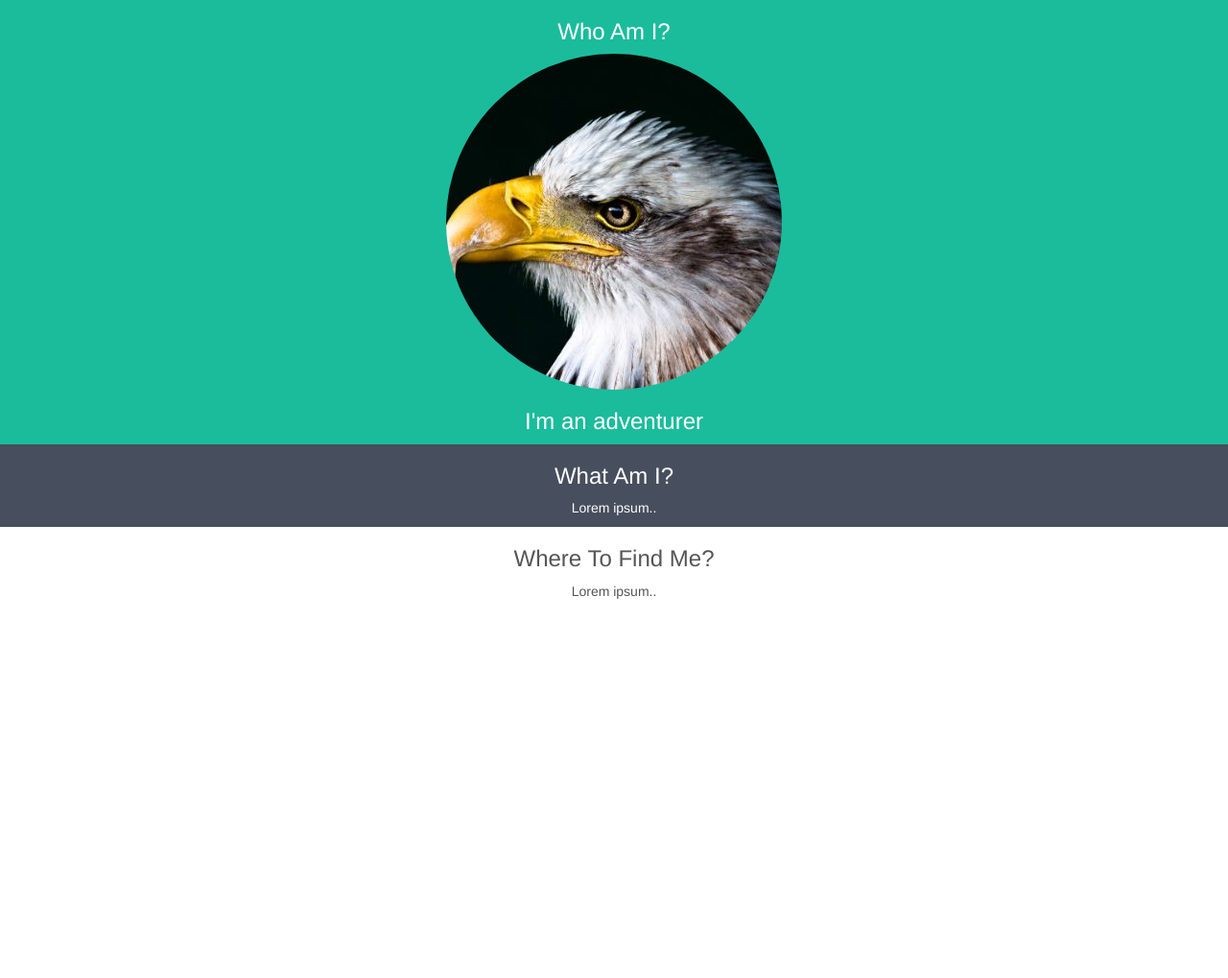
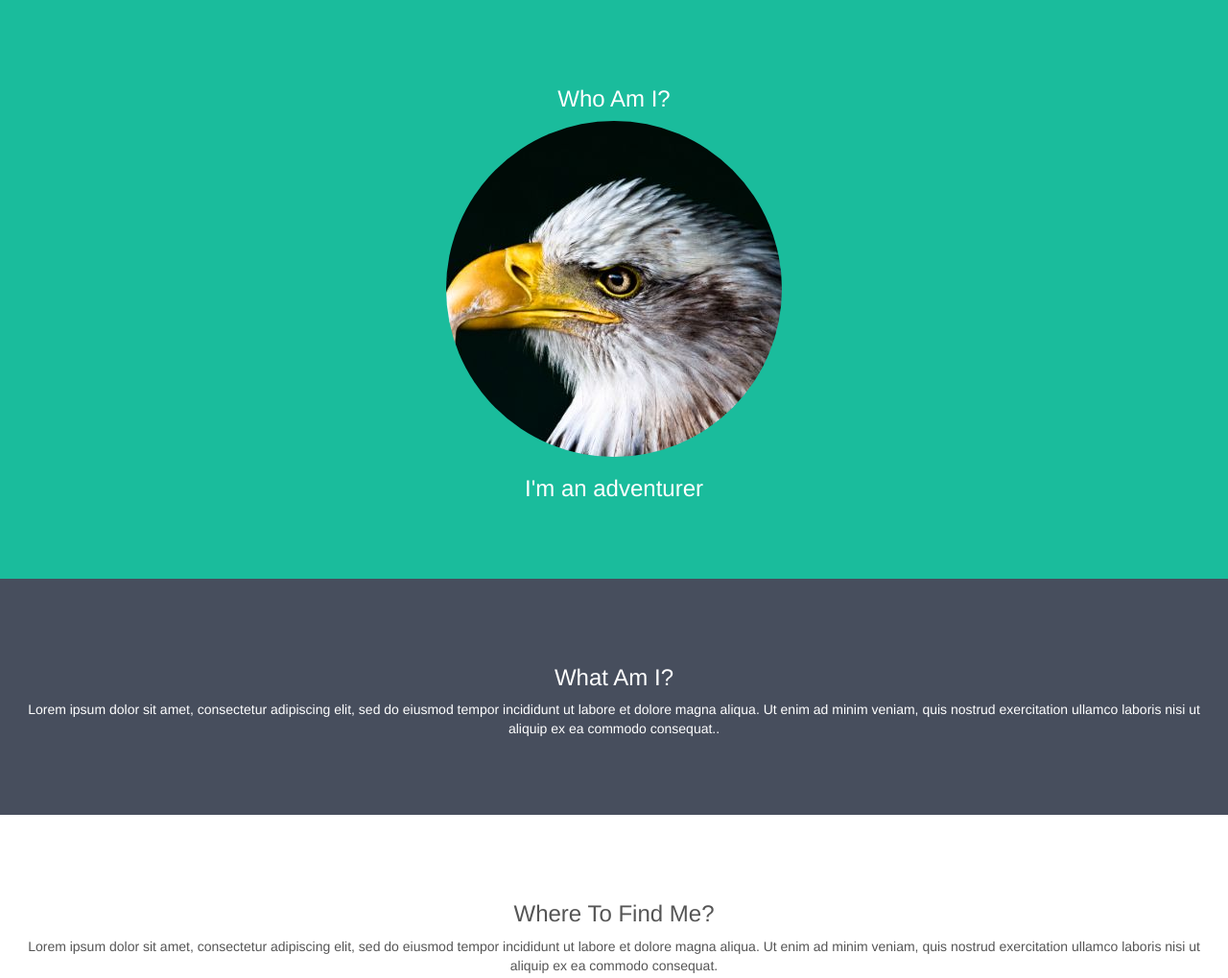
Before and after one commit to Arlissonjaques/mentoria-desenvolvendome, a plain HTML site: page 1-Sentir/index.html in a window 1280 px wide. Shown: the whole page at 96% size. Before the commit the page ends 800 px from the top, so only its background shows below. Drawn offline with nearby package versions, Linux system fonts and the light colour scheme.

Commit message:
Add padding and more text

```diff
--- a/1-Sentir/index.html
+++ b/1-Sentir/index.html
@@ -20,12 +20,14 @@
 
     <div class="container-fluid bg-2 text-center">
       <h3>What Am I?</h3>
-      <p>Lorem ipsum..</p>
+
+      <p>Lorem ipsum dolor sit amet, consectetur adipiscing elit, sed do eiusmod tempor incididunt ut labore et dolore magna aliqua. Ut enim ad minim veniam, quis nostrud exercitation ullamco laboris nisi ut aliquip ex ea commodo consequat..</p>
     </div>
 
     <div class="container-fluid bg-3 text-center">
       <h3>Where To Find Me?</h3>
-      <p>Lorem ipsum..</p>
+
+      <p>Lorem ipsum dolor sit amet, consectetur adipiscing elit, sed do eiusmod tempor incididunt ut labore et dolore magna aliqua. Ut enim ad minim veniam, quis nostrud exercitation ullamco laboris nisi ut aliquip ex ea commodo consequat.</p>
     </div>
 
   </body>
--- a/1-Sentir/styles/main.css
+++ b/1-Sentir/styles/main.css
@@ -12,3 +12,8 @@
     background-color: #ffffff; /* White */
     color: #555555;
 }
+
+.container-fluid {
+    padding-top: 70px;
+    padding-bottom: 70px;
+}
```
